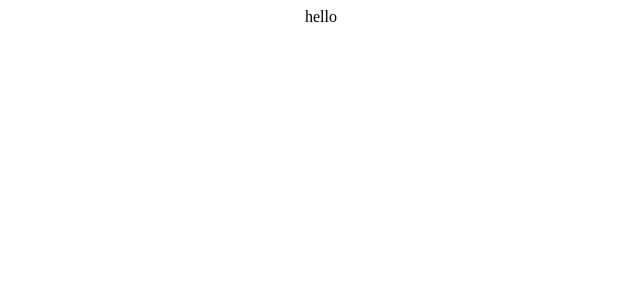
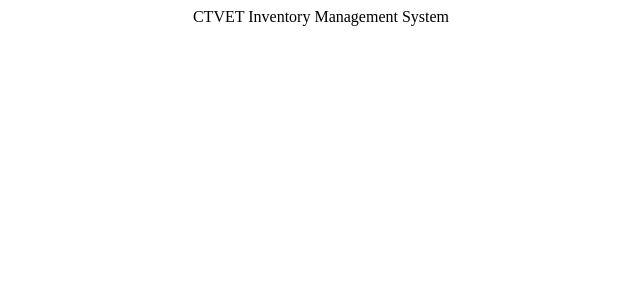
Before and after one commit to dankukennedy/CTVET-Inventory-System, a React (Create React App) app in the folder ctvet-inventory-management-system/client/: page / in a window 1280 px wide. Shown: the top 300 px of the page, without its empty margins (319-959 px from the left). Built offline with nearby package versions, Linux system fonts and the light colour scheme.

Commit message:
frontenf seup

```diff
--- a/ctvet-inventory-management-system/client/src/App.js
+++ b/ctvet-inventory-management-system/client/src/App.js
@@ -4,7 +4,7 @@ import './App.css';
 function App() {
   return (
     <div className="App">
-     hello
+     CTVET Inventory Management System
     </div>
   );
 }
```
Also changed, not shown: 1 other file (tests, documents, lock files or other folders).
